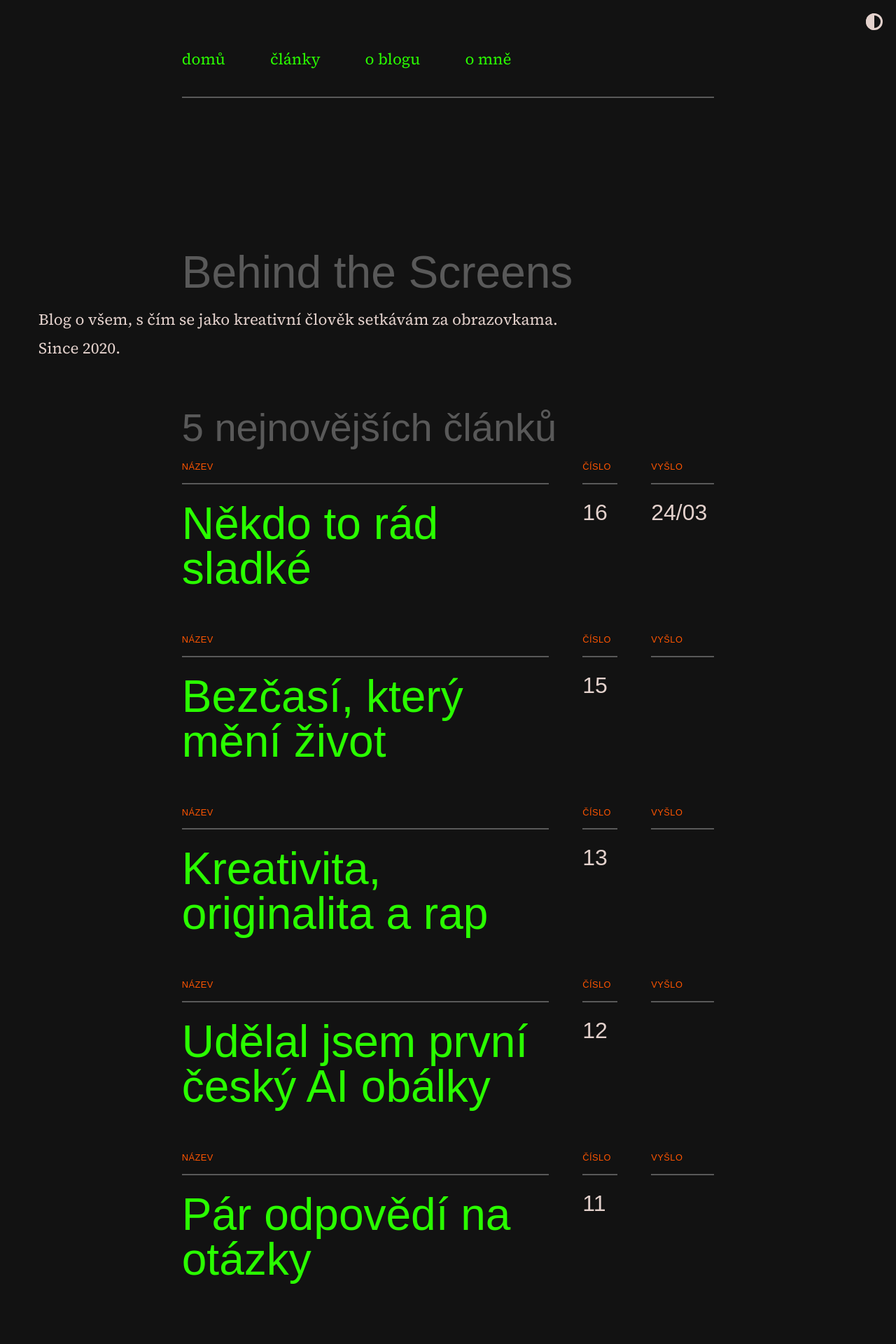
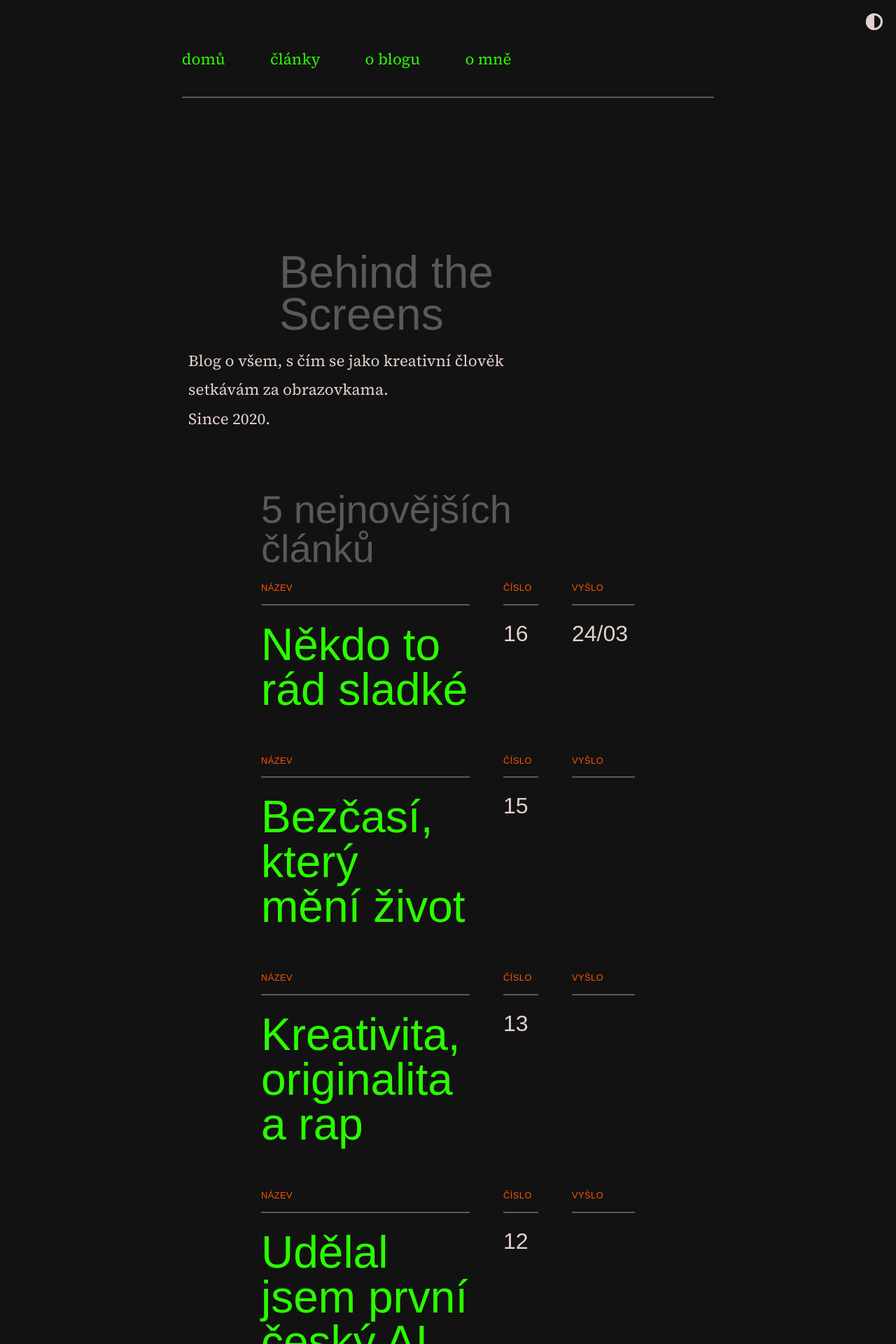
Before and after one commit to scherrer-txt/bts, a Jekyll site: the page built from index.md, in a window 1280 px wide. Shown: the top 1920 px of the page at 70% size. Built offline with Jekyll 4.4.1, drawn with Linux system fonts in a browser that asks for light colours; some web fonts are replaced.

Commit message:
Update moonwalk.scss

```diff
--- a/_sass/moonwalk.scss
+++ b/_sass/moonwalk.scss
@@ -104,9 +104,12 @@ i {
 
 /* Page Width */
 .w {
-  width: 1170px;
+  display: flex;
+  flex-direction: column;
   margin: 0 auto;
   padding: 7em 2em;
+  max-width: 65%;
+  align-items: center;
 }
 
 table, th, td {
```
